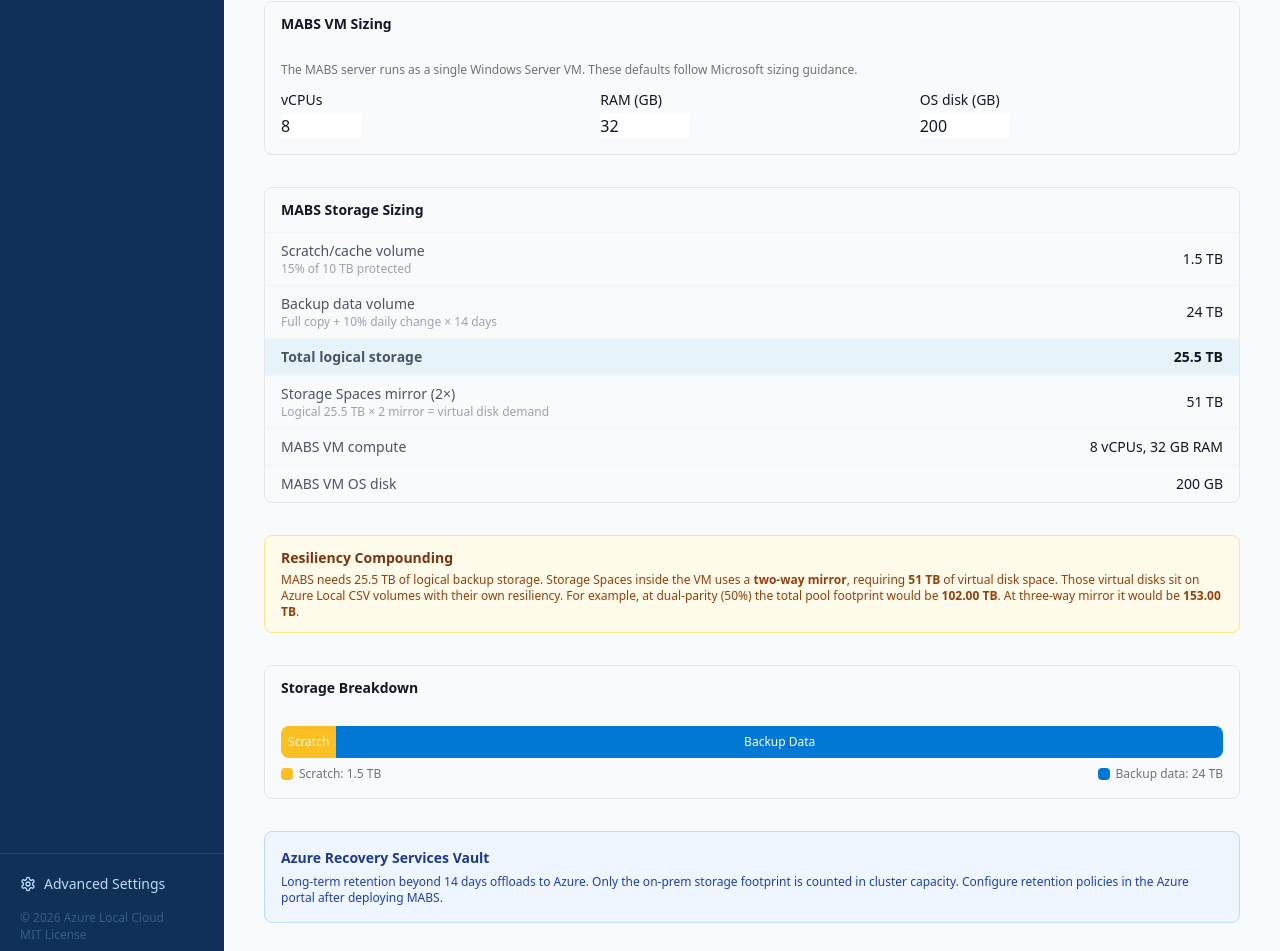
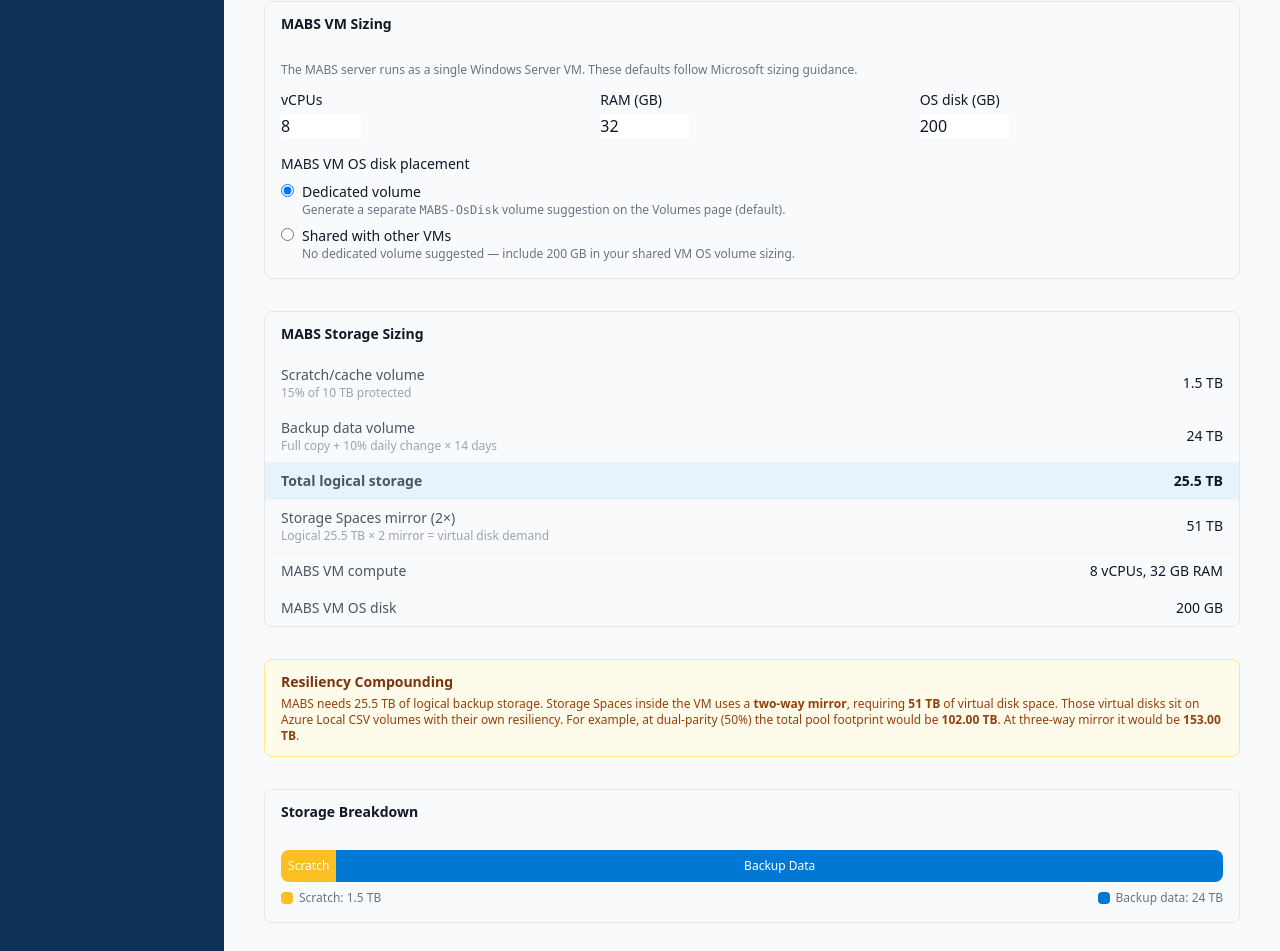
Before and after one commit to AzureLocal/azurelocal-surveyor, a React (Vite) app: page /#/mabs in a window 1280 px wide. Shown: the part 999-1950 px from the top of the page. Built offline with nearby package versions, Linux system fonts and the light colour scheme.

Commit message:
Complete v2.1.0 surveyor fixes

```diff
--- a/src/components/VolumeTable.tsx
+++ b/src/components/VolumeTable.tsx
@@ -60,7 +60,11 @@
 
   function cancelEdit() { setEditId(null) }
 
-  const utilizationColor = summary.utilizationPct > 80 ? 'bg-red-500'
+  // #146: only go red when the pool is genuinely over-capacity (≥100%).
+  // At exactly 100% (all suggested volumes added) use amber — this is expected, not an error.
+  // Clamp display percentage to 100 to avoid showing "101%" from floating-point accumulation.
+  const displayUtilizationPct = Math.min(100, summary.utilizationPct)
+  const utilizationColor = summary.utilizationPct >= 100 ? 'bg-red-500'
     : summary.utilizationPct > 70 ? 'bg-amber-500'
     : 'bg-brand-500'
 
@@ -86,7 +90,7 @@
         <div className="flex justify-between text-xs text-gray-500 mb-1">
           <span>Pool utilization</span>
           <span>
-            {summary.totalPoolFootprintTB.toFixed(2)} TB pool footprint — {summary.utilizationPct}% of {capacity.availableForVolumesTB.toFixed(2)} TB available
+            {summary.totalPoolFootprintTB.toFixed(2)} TB pool footprint — {displayUtilizationPct}% of {capacity.availableForVolumesTB.toFixed(2)} TB available
           </span>
         </div>
         <div className="h-2 rounded-full bg-gray-200 dark:bg-gray-700">
--- a/src/engine/healthcheck.ts
+++ b/src/engine/healthcheck.ts
@@ -113,18 +113,20 @@
     })
   } else if (utilizationPct > 70) {
     // S2D needs rebuild headroom (#58)
+    // #147: updated message to distinguish reserve drives (physical spare disks) from
+    // rebuild headroom (free space inside the pool for block shuffling during repair).
     addIssue({
       code: 'HC_HIGH_UTILIZATION',
       severity: 'warning',
-      message: `Pool utilization is ${utilizationPct.toFixed(1)}%. Microsoft recommends staying below 70% to maintain rebuild headroom after a drive failure.`,
+      message: `Pool utilization is ${utilizationPct.toFixed(1)}% of available pool space. Reserve drives (configured on the Hardware page) provide physical destination disks for rebuild — but S2D also needs free space inside the pool to shuffle blocks during the repair process. Microsoft recommends keeping pool utilization below 70% so a rebuild can complete without stalling. Consider reducing volume sizes or adding more drives to leave rebuild headroom.`,
       details: [
         detail({
           label: 'Rebuild headroom guardrail',
           status: 'warning',
           calculation: `${aggPoolFootprintTB.toFixed(2)} TB pool footprint ÷ ${capacity.availableForVolumesTB.toFixed(2)} TB available pool = ${utilizationPct.toFixed(1)}% utilization.`,
-          threshold: 'Stay at or below 70% pool utilization for healthier rebuild headroom.',
-          outcome: `The plan is ${(utilizationPct - 70).toFixed(1)} percentage points above the recommended headroom threshold.`,
-          ruleSource: 'Microsoft Azure Local rebuild-headroom guidance',
+          threshold: 'Stay at or below 70% pool utilization for healthier rebuild headroom. Note: reserve drives handle physical spare capacity; the 70% guideline covers free space S2D needs inside the pool during the repair shuffle.',
+          outcome: `The plan is ${(utilizationPct - 70).toFixed(1)} percentage points above the recommended headroom threshold. Both reserve drives and pool free-space headroom are required — one does not substitute for the other.`,
+          ruleSource: 'Plan volumes — Azure Local (Microsoft Learn): https://learn.microsoft.com/azure-stack/hci/concepts/plan-volumes',
         }),
       ],
     })
--- a/src/engine/sofs.ts
+++ b/src/engine/sofs.ts
@@ -34,7 +34,8 @@
   const sofsVCpusPerVm       = Math.max(1, safe(inputs.sofsVCpusPerVm, 4))
   const sofsMemoryPerVmGB    = Math.max(1, safe(inputs.sofsMemoryPerVmGB, 16))
   const autoSizeDrivesPerNode = Math.max(0, safe(inputs.autoSizeDrivesPerNode, 0))
-  const autoSizeNodes        = Math.max(0, safe(inputs.autoSizeNodes, 0))
+  // #149: use sofsGuestVmCount directly — autoSizeNodes was a duplicate input causing UX confusion
+  const autoSizeNodes        = sofsGuestVmCount
 
   // #64: override SOFS profile demand when set
   const totalProfileStorageTB =
--- a/src/engine/types.ts
+++ b/src/engine/types.ts
@@ -182,6 +182,9 @@
   // #70: internal Storage Spaces mirror inside the MABS VM
   // Volume resiliency (scratchResiliency, backupResiliency) moved to per-volume on Volumes page
   internalMirror: MabsInternalMirror
+  // #150: whether MABS VM OS disk gets a dedicated volume or shares an existing VM volume
+  // optional — defaults to 'dedicated' when not present (backward compatible with persisted state)
+  mabsOsDiskPlacement?: 'dedicated' | 'shared'
 }
 
 export interface MabsResult {
--- a/src/engine/workload-volumes.ts
+++ b/src/engine/workload-volumes.ts
@@ -90,26 +90,32 @@
         })
       }
     }
-    if (avd.profileStorageWithGrowthTB > 0) {
+    // #151: Only generate profile/OfficeContainer volumes for pools not using SOFS storage.
+    // When profileStorageLocation === 'sofs', those profiles live on the SOFS-ProfileData
+    // CSV generated by the SOFS section — generating them here would double-count.
+    const nonSofsPools = avd.pools.filter((p) => p.profileStorageLocation !== 'sofs')
+    const nonSofsProfileTB = nonSofsPools.reduce((sum, p) => sum + p.profileStorageWithGrowthTB, 0)
+    const nonSofsOfficeTB = nonSofsPools.reduce((sum, p) => sum + p.totalOfficeContainerStorageTB, 0)
+    if (nonSofsProfileTB > 0) {
       suggestions.push({
         id: `sug-${_sugId++}`,
         name: 'AVD-Profiles',
         resiliency: defaultRes,
         provisioning: 'fixed',
-        plannedSizeTB: round2(avd.profileStorageWithGrowthTB),
+        plannedSizeTB: round2(nonSofsProfileTB),
         source: 'AVD',
-        description: `FSLogix profiles for ${avd.sizingUsers} users (with growth buffer)`,
+        description: `FSLogix profiles (${nonSofsPools.length} non-SOFS pool${nonSofsPools.length !== 1 ? 's' : ''}, with growth buffer)`,
       })
     }
-    if (avd.totalOfficeContainerStorageTB > 0) {
+    if (nonSofsOfficeTB > 0) {
       suggestions.push({
         id: `sug-${_sugId++}`,
         name: 'AVD-OfficeContainers',
         resiliency: defaultRes,
         provisioning: 'fixed',
-        plannedSizeTB: round2(avd.totalOfficeContainerStorageTB),
+        plannedSizeTB: round2(nonSofsOfficeTB),
         source: 'AVD',
-        description: 'FSLogix Office Container VHDXs',
+        description: `FSLogix Office Container VHDXs (${nonSofsPools.length} non-SOFS pool${nonSofsPools.length !== 1 ? 's' : ''})`,
       })
     }
   }
@@ -292,7 +298,7 @@
         description: `Backup data ${mabs.backupDataVolumeTB} TB × ${mirrorFactor} mirror`,
       })
     }
-    if (mabs.mabsOsDiskTB > 0) {
+    if (mabs.mabsOsDiskTB > 0 && (inputs.mabsInputs.mabsOsDiskPlacement ?? 'dedicated') !== 'shared') {
       suggestions.push({
         id: `sug-${_sugId++}`,
         name: 'MABS-OsDisk',
--- a/src/pages/MabsPage.tsx
+++ b/src/pages/MabsPage.tsx
@@ -135,6 +135,47 @@
                 onChange={(e) => setMabs({ mabsOsDiskGB: num(e, mabs.mabsOsDiskGB) })} />
             </Field>
           </div>
+
+          {/* #150: OS disk placement toggle */}
+          <div className="mt-4">
+            <p className="text-sm font-medium mb-2">MABS VM OS disk placement</p>
+            <div className="flex flex-col gap-2">
+              <label className="flex items-start gap-2 cursor-pointer">
+                <input
+                  type="radio"
+                  name="mabsOsDiskPlacement"
+                  value="dedicated"
+                  checked={(mabs.mabsOsDiskPlacement ?? 'dedicated') !== 'shared'}
+                  onChange={() => setMabs({ mabsOsDiskPlacement: 'dedicated' })}
+                  className="mt-0.5"
+                />
+                <span className="text-sm">
+                  <span className="font-medium">Dedicated volume</span>
+                  <span className="block text-xs text-gray-500">Generate a separate <code>MABS-OsDisk</code> volume suggestion on the Volumes page (default).</span>
+                </span>
+              </label>
+              <label className="flex items-start gap-2 cursor-pointer">
+                <input
+                  type="radio"
+                  name="mabsOsDiskPlacement"
+                  value="shared"
+                  checked={mabs.mabsOsDiskPlacement === 'shared'}
+                  onChange={() => setMabs({ mabsOsDiskPlacement: 'shared' })}
+                  className="mt-0.5"
+                />
+                <span className="text-sm">
+                  <span className="font-medium">Shared with other VMs</span>
+                  <span className="block text-xs text-gray-500">No dedicated volume suggested — include {mabs.mabsOsDiskGB} GB in your shared VM OS volume sizing.</span>
+                </span>
+              </label>
+            </div>
+            {(mabs.mabsOsDiskPlacement ?? 'dedicated') === 'shared' && (
+              <div className="mt-2 rounded-lg bg-amber-50 dark:bg-amber-900/20 border border-amber-200 dark:border-amber-800 px-3 py-2 text-xs text-amber-800 dark:text-amber-300">
+                MABS VM OS disk (<strong>{mabs.mabsOsDiskGB} GB</strong>) will not generate a dedicated volume suggestion.
+                Include this capacity in your shared VM OS volume sizing.
+              </div>
+            )}
+          </div>
         </div>
       </div>
 
--- a/src/state/store.ts
+++ b/src/state/store.ts
@@ -149,6 +149,7 @@
   mabsMemoryGB: 32,
   mabsOsDiskGB: 200,
   internalMirror: 'two-way',
+  mabsOsDiskPlacement: 'dedicated',
 }
 
 const DEFAULT_STATE = {
@@ -304,9 +305,13 @@
     sofsEnabled: typeof state.sofsEnabled === 'boolean' ? state.sofsEnabled : false,
     mabs: (() => {
       // Strip legacy fields removed in v9 (scratchResiliency, backupResiliency)
+      // Backfill mabsOsDiskPlacement added in v2.1.0 (#150)
       const m = mergeObject(DEFAULT_MABS, state.mabs) as unknown as Record<string, unknown>
       delete m.scratchResiliency
       delete m.backupResiliency
+      if (m.mabsOsDiskPlacement !== 'dedicated' && m.mabsOsDiskPlacement !== 'shared') {
+        m.mabsOsDiskPlacement = 'dedicated'
+      }
       return m as unknown as MabsInputs
     })(),
     mabsEnabled: typeof state.mabsEnabled === 'boolean' ? state.mabsEnabled : false,
```
Also changed, not shown: src/components/CapacityReport.tsx (+15 -4 lines), src/components/SofsPlanner.tsx (+22 -42 lines), 1 other file (tests, documents, lock files or other folders).
